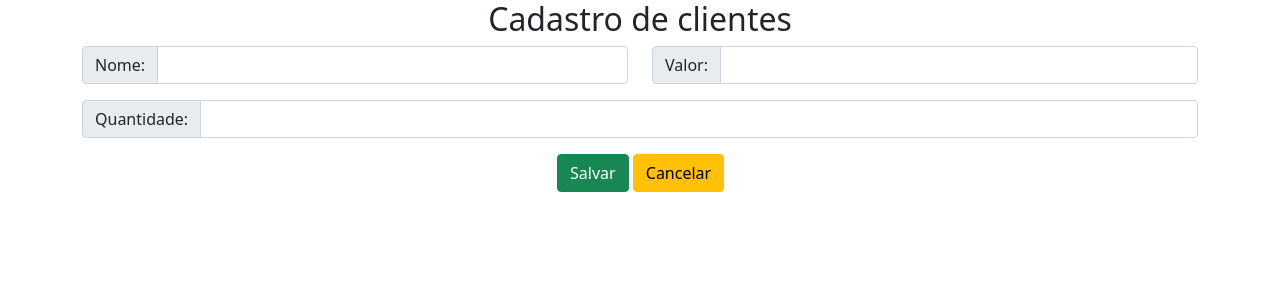
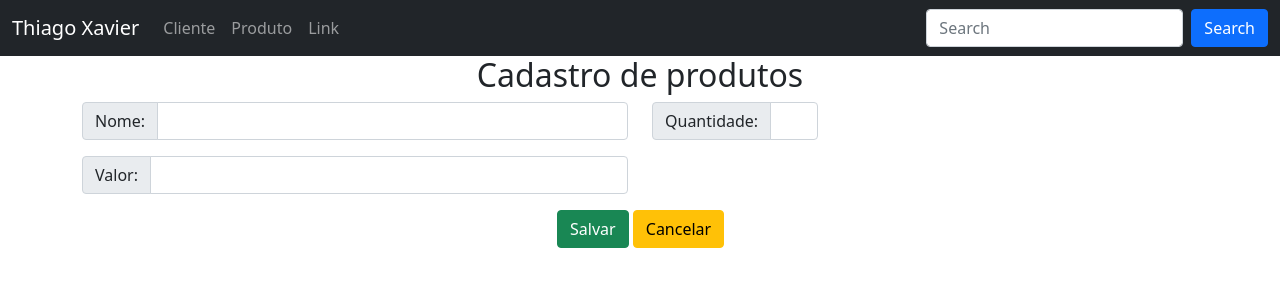
Before and after one commit to giovanni-mendes/loja, a plain HTML site: page produto.html in a window 1280 px wide. Shown: the top 286 px of the page. Drawn offline with nearby package versions, Linux system fonts and the light colour scheme.

Commit message:
atualizando a página de produtos

```diff
--- a/produto.html
+++ b/produto.html
@@ -5,16 +5,42 @@
     <meta charset="UTF-8">
     <meta http-equiv="X-UA-Compatible" content="IE=edge">
     <meta name="viewport" content="width=device-width, initial-scale=1.0">
-    <title>Cadastro dos produtos</title>
+    <title>Home</title>
     <link href="https://cdn.jsdelivr.net/npm/bootstrap@5.1.3/dist/css/bootstrap.min.css" rel="stylesheet">
     <script src="https://cdn.jsdelivr.net/npm/bootstrap@5.1.3/dist/js/bootstrap.bundle.min.js"></script>
 </head>
 
 <body>
+    <nav class="navbar navbar-expand-sm navbar-dark bg-dark">
+        <div class="container-fluid">
+            <a class="navbar-brand" href="javascript:void(0)">Thiago Xavier</a>
+            <button class="navbar-toggler" type="button" data-bs-toggle="collapse" data-bs-target="#mynavbar">
+                <span class="navbar-toggler-icon"></span>
+            </button>
+            <div class="collapse navbar-collapse" id="mynavbar">
+                <ul class="navbar-nav me-auto">
+                    <li class="nav-item">
+                        <a class="nav-link" href="cliente.html">Cliente</a>
+                    </li>
+                    <li class="nav-item">
+                        <a class="nav-link" href="javascript:void(0)">Produto</a>
+                    </li>
+                    <li class="nav-item">
+                        <a class="nav-link" href="javascript:void(0)">Link</a>
+                    </li>
+                </ul>
+                <form class="d-flex">
+                    <input class="form-control me-2" type="text" placeholder="Search">
+                    <button class="btn btn-primary" type="button">Search</button>
+                </form>
+            </div>
+        </div>
+    </nav>
 
-    <div class="container">
-        <h2 class="text-center">Cadastro de clientes</h2>
-        <form>
+    <h2 class="text-center">Cadastro de produtos</h2>
+
+
+    <form class="container">
         <div class="row">
             <div class="col-md-6">
                 <div class="input-group mb-3">
@@ -22,17 +48,17 @@
                     <input type="text" class="form-control">
                 </div>
             </div>
-                <div class="col-md-6">
+            <div class="col-md-2">
                 <div class="input-group mb-3">
-                        <span class="input-group-text">Valor:</span>
+                    <span class="input-group-text">Quantidade:</span>
                     <input type="text" class="form-control">
                 </div>
             </div>
         </div>
         <div class="row">
-                <div class="col-md-12">
+            <div class="col-md-6">
                 <div class="input-group mb-3">
-                        <span class="input-group-text">Quantidade:</span>
+                    <span class="input-group-text">Valor:</span>
                     <input type="text" class="form-control">
                 </div>
             </div>
@@ -44,7 +70,8 @@
             </div>
         </div>
     </form>
-    </div>
+
+
 
 </body>
 
```
Lines whose indentation alone changed are shown as unchanged.
